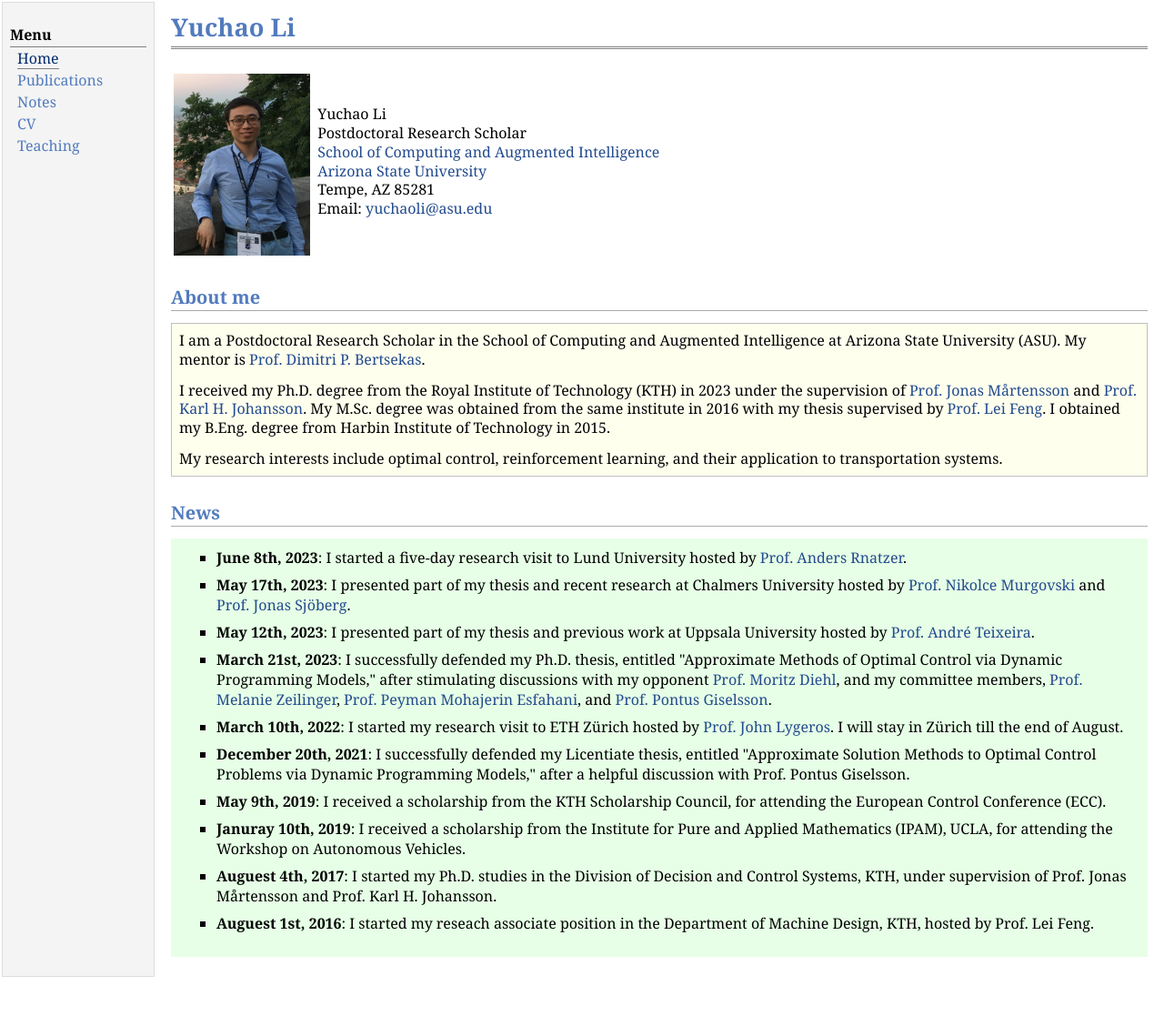
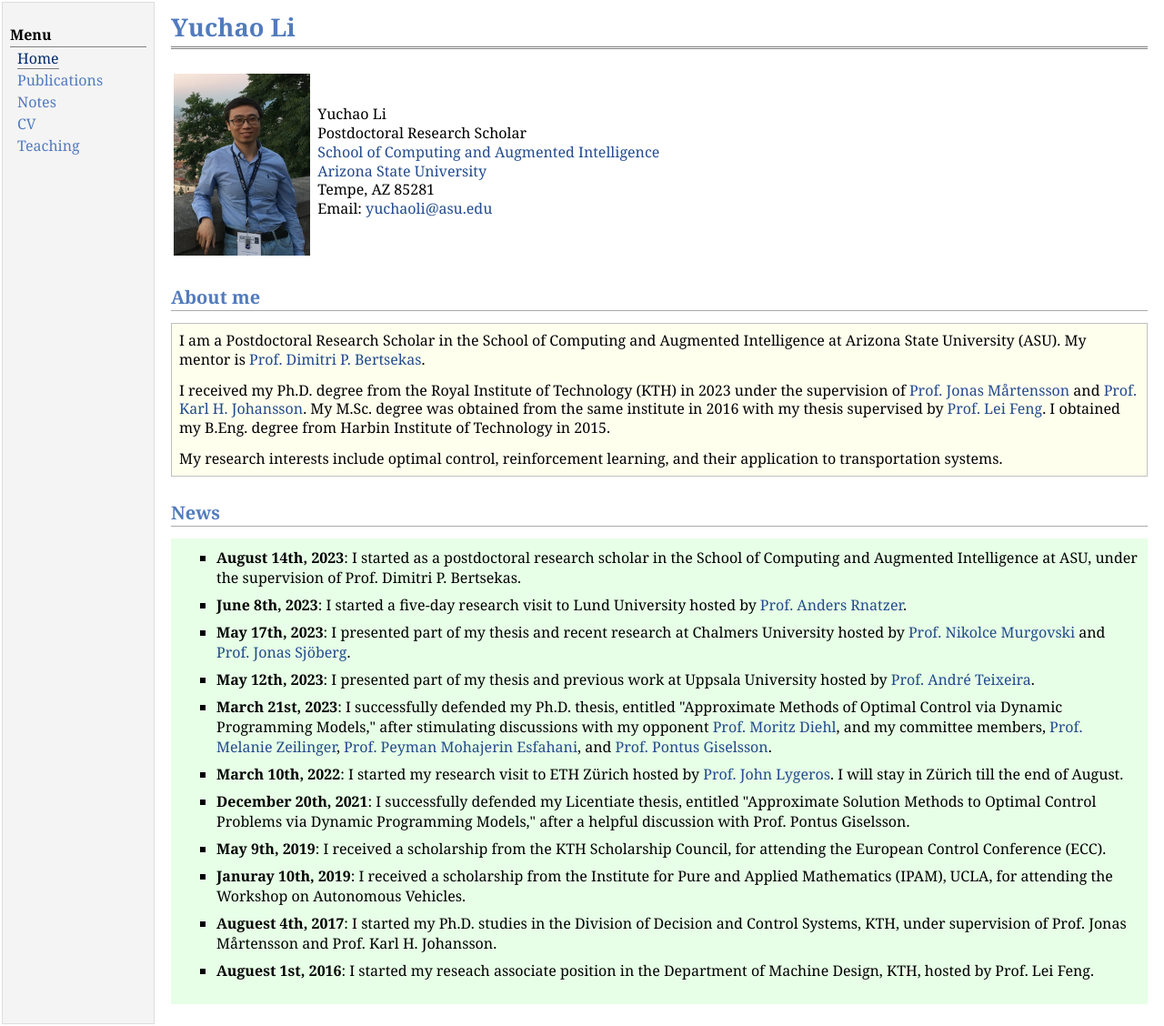
Before and after one commit to yuchaotaigu/yuchaotaigu.github.io, a Jekyll site: the page index.html, which Jekyll copies as it is, in a window 1280 px wide. Shown: the whole page at 91% size. Built offline with Jekyll 4.4.1, drawn with Linux system fonts in a browser that asks for light colours; comment, search, counter and statistics services are not loaded; before the commit the page ends 1076 px from its top, so only the background shows below that.

Commit message:
Update news

```diff
--- a/index.html
+++ b/index.html
@@ -51,6 +51,8 @@ Email: <a href="mailto:yuchaoli@asu.edu">yuchaoli@asu.edu</a><br /></p>
 <div class="infoblock">
 <div id="demobox">
 <ul>
+  <li><b>August 14th, 2023</b>: I started as a postdoctoral research scholar in the School of Computing and Augmented Intelligence at ASU, under the supervision of Prof. Dimitri P. Bertsekas.
+  </li>
   <li><b>June 8th, 2023</b>: I started a five-day research visit to Lund University hosted by <a href="https://www.control.lth.se/personnel/personnel/anders-rantzer/">Prof. Anders Rnatzer</a>.
   </li>
   <li><b>May 17th, 2023</b>: I presented part of my thesis and recent research at Chalmers University hosted by <a href="https://www.chalmers.se/en/persons/murgovsk/">Prof. Nikolce Murgovski</a> and <a href="https://www.chalmers.se/en/persons/sjoberg/">Prof. Jonas Sjöberg</a>.
```
